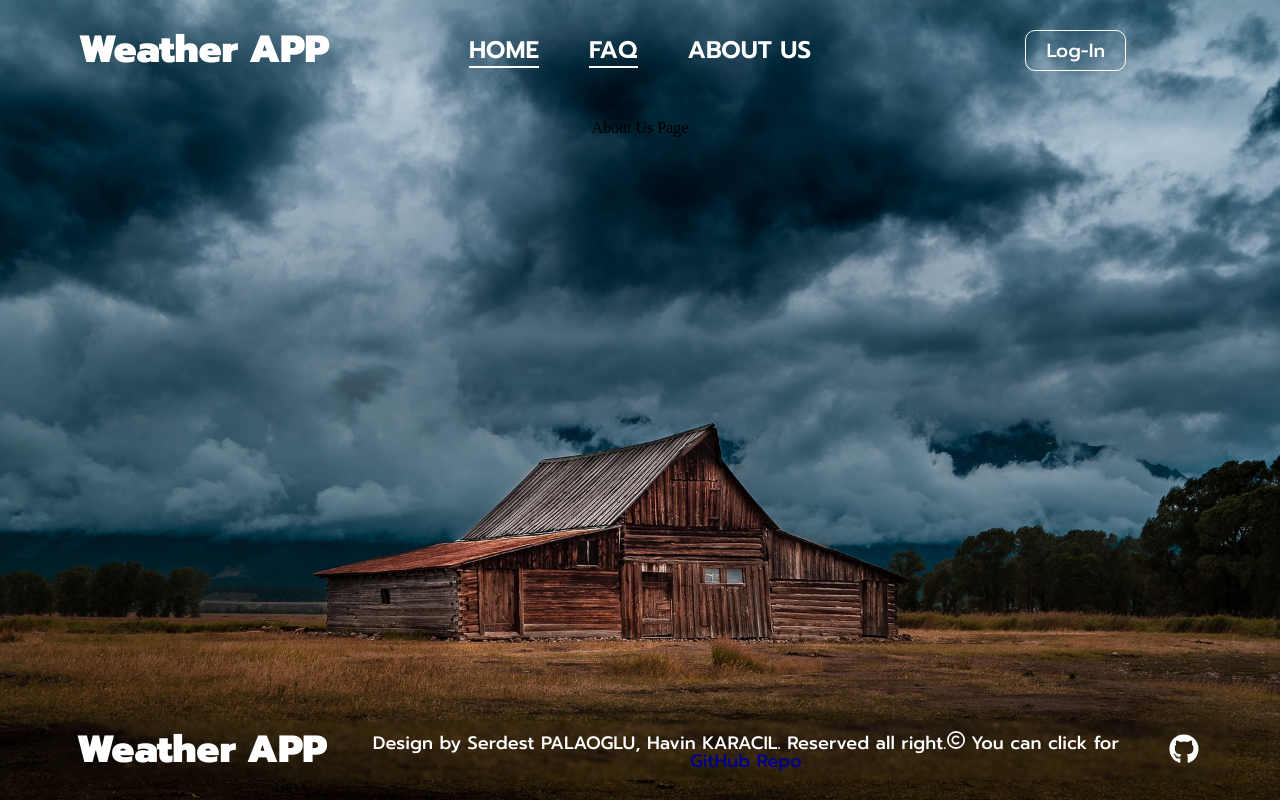
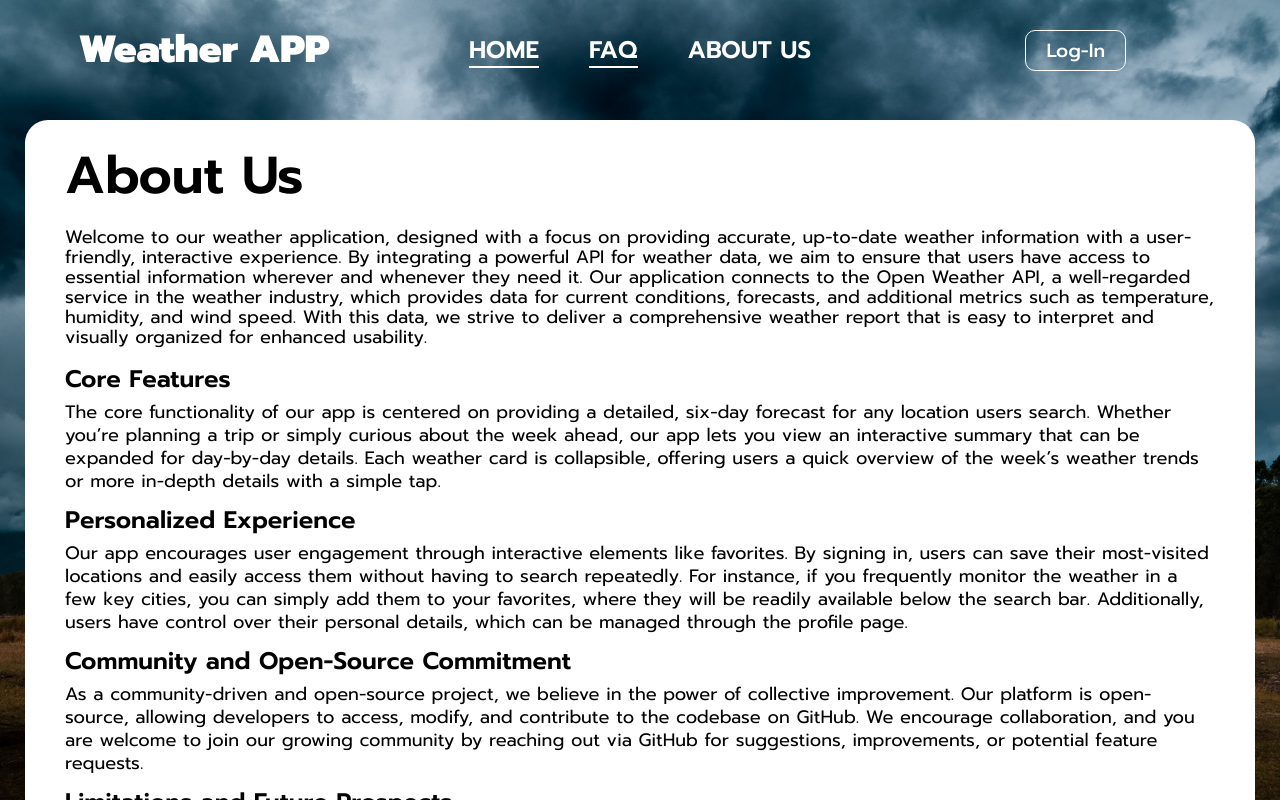
Before and after one commit to palaogluserdest/gsp-weather-app-project, a Next.js app: page /about-us in a window 1280 px wide. Built offline with nearby package versions, Linux system fonts and the light colour scheme; no server answers.

Commit message:
Added about us content

```diff
--- /dev/null
+++ b/src/app/(pages)/about-us/AboutUs.scss
@@ -0,0 +1,50 @@
+@import '../../styles/variables';
+
+.au-container {
+  max-width: 1300px;
+  width: 100%;
+  margin: 0 auto;
+  padding: 30px 40px;
+  font-family: $font-prompt;
+  display: flex;
+  flex-direction: column;
+  border: none;
+  border-radius: 23px;
+  background-color: #fff;
+  color: #000;
+
+  .au-main-title {
+    font-size: 52px;
+    font-weight: 600;
+    margin-bottom: 25px;
+  }
+
+  .au-main-text {
+    font-size: 18px;
+    line-height: 20px;
+    margin-bottom: 20px;
+  }
+
+  .au-content {
+    display: flex;
+    flex-direction: column;
+    gap: 15px;
+
+    .au-content-item {
+      display: flex;
+      flex-direction: column;
+      gap: 10px;
+
+      .au-sub-title {
+        font-size: 24px;
+        font-weight: 600;
+      }
+
+      .au-sub-text {
+        font-size: 18px;
+        font-weight: 400;
+        line-height: 23px;
+      }
+    }
+  }
+}
--- a/src/app/(pages)/about-us/page.tsx
+++ b/src/app/(pages)/about-us/page.tsx
@@ -1,8 +1,62 @@
+import './AboutUs.scss';
+
 const AboutUs = () => {
   return (
-    <>
-      <h1>About Us Page</h1>
-    </>
+    <div className="au-container">
+      <h1 className="au-main-title">About Us</h1>
+      <p className="au-main-text">
+        Welcome to our weather application, designed with a focus on providing accurate, up-to-date weather information
+        with a user-friendly, interactive experience. By integrating a powerful API for weather data, we aim to ensure
+        that users have access to essential information wherever and whenever they need it. Our application connects to
+        the Open Weather API, a well-regarded service in the weather industry, which provides data for current
+        conditions, forecasts, and additional metrics such as temperature, humidity, and wind speed. With this data, we
+        strive to deliver a comprehensive weather report that is easy to interpret and visually organized for enhanced
+        usability.
+      </p>
+      <div className="au-content">
+        <div className="au-content-item">
+          <h2 className="au-sub-title">Core Features</h2>
+          <p className="au-sub-text">
+            The core functionality of our app is centered on providing a detailed, six-day forecast for any location
+            users search. Whether you’re planning a trip or simply curious about the week ahead, our app lets you view
+            an interactive summary that can be expanded for day-by-day details. Each weather card is collapsible,
+            offering users a quick overview of the week’s weather trends or more in-depth details with a simple tap.
+          </p>
+        </div>
+        <div className="au-content-item">
+          <h2 className="au-sub-title">Personalized Experience</h2>
+          <p className="au-sub-text">
+            Our app encourages user engagement through interactive elements like favorites. By signing in, users can
+            save their most-visited locations and easily access them without having to search repeatedly. For instance,
+            if you frequently monitor the weather in a few key cities, you can simply add them to your favorites, where
+            they will be readily available below the search bar. Additionally, users have control over their personal
+            details, which can be managed through the profile page.
+          </p>
+        </div>
+        <div className="au-content-item">
+          <h2 className="au-sub-title">Community and Open-Source Commitment</h2>
+          <p className="au-sub-text">
+            As a community-driven and open-source project, we believe in the power of collective improvement. Our
+            platform is open-source, allowing developers to access, modify, and contribute to the codebase on GitHub. We
+            encourage collaboration, and you are welcome to join our growing community by reaching out via GitHub for
+            suggestions, improvements, or potential feature requests.
+          </p>
+        </div>
+        <div className="au-content-item">
+          <h2 className="au-sub-title">Limitations and Future Prospects</h2>
+          <p className="au-sub-text">
+            Currently, our app uses Firebase’s database in a test environment, so data persistence may reset monthly.
+            However, we are working toward a more permanent storage solution for our users’ saved data. Moreover, as we
+            utilize the free tier of the Open Weather API, request frequency may be limited, so we encourage users to
+            avoid excessive requests to maintain optimal app performance.
+          </p>
+        </div>
+        <p className="au-main-text">
+          We’re thrilled to provide a reliable, community-driven weather application, and we look forward to your
+          feedback and continued support!
+        </p>
+      </div>
+    </div>
   );
 };
 
```
